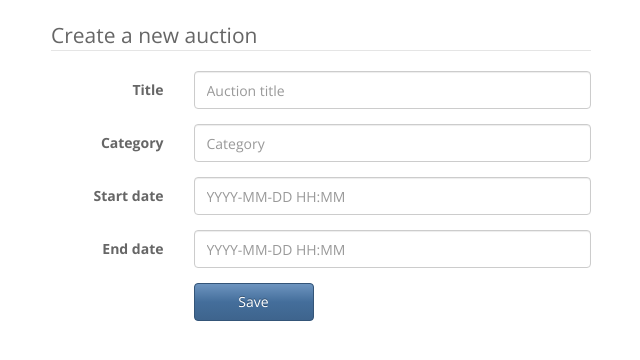
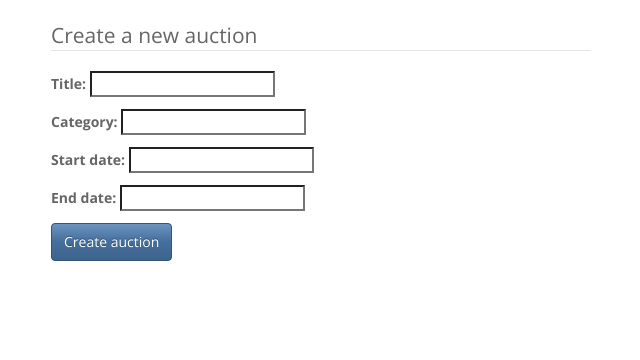
Before and after one commit to vkall/YAAS, a Django app: page /YAAS/create_auction/ in a window 1280 px wide. Shown: the part 52-412 px from the top of the page, without its empty margins (34-674 px from the left). Run offline with Django 3.2, Linux system fonts and the light colour scheme; a user stored in the database is signed in; parts of the project's set-up code (start-up, migrations or seed data) failed here and were passed over; some libraries are stand-ins or nearby versions.

Commit message:
Changed auction creation into django-form

```diff
--- a/YAAS_app/forms.py
+++ b/YAAS_app/forms.py
@@ -1,8 +1,15 @@
 from django import forms
+from django.contrib.auth.forms import UserCreationForm
 
-class UserRegistrationForm(forms.Form):
-    firstname = forms.CharField()
-    lastname = forms.CharField()
-    username = forms.CharField(max_length=30)
-    password = forms.CharField(widget=forms.PasswordInput)
-    email = forms.EmailField()
+
+class UserRegistrationForm(UserCreationForm):
+    first_name = forms.CharField(required=True)
+    last_name = forms.CharField(required=True)
+    email = forms.EmailField(required=True)
+
+
+class CreateAuctionForm(forms.Form):
+    title = forms.CharField(max_length=30)
+    category = forms.CharField(max_length=30)
+    start_date = forms.DateTimeField()
+    end_date = forms.DateTimeField()
--- a/YAAS_app/views.py
+++ b/YAAS_app/views.py
@@ -7,6 +7,7 @@ from YAAS_app.forms import *
 from django.contrib.auth.models import User
 from django.contrib.auth import authenticate, login, logout
 from django.contrib.auth.decorators import login_required
+#from django.contrib.auth.forms import UserCreationForm
 
 
 def home(request):
@@ -18,17 +19,21 @@ def home(request):
 
 @login_required
 def create_auction(request):
-    if request.method == "POST" and all(val in request.POST for val in ["name", "category", "startDate", "endDate"]):
-        auction = Auction()
-        auction.name = request.POST["name"]
-        auction.category = request.POST["category"]
-        auction.startDate = request.POST["startDate"]
-        auction.endDate = request.POST["endDate"]
-        auction.save()
-        return HttpResponseRedirect("/YAAS/")
+    if request.method == "POST":
+        form = CreateAuctionForm(request.POST)
+        if form.is_valid():
+            auction = Auction()
+            auction.name = form.cleaned_data["title"]
+            auction.category = form.cleaned_data["category"]
+            auction.startDate = form.cleaned_data["start_date"]
+            auction.endDate = form.cleaned_data["end_date"]
+            auction.save()
+            return HttpResponseRedirect("/YAAS/")
     else:
-        template = "create_auction.html"
-        return render_to_response(template, context_instance=RequestContext(request))
+        form = CreateAuctionForm()
+    template = "create_auction.html"
+    context = {"form": form}
+    return render_to_response(template, context, context_instance=RequestContext(request))
 
 
 def view_auction(request, id):
@@ -46,12 +51,7 @@ def register_user(request):
         form = UserRegistrationForm(request.POST)
         if form.is_valid():
             # Save user and redirect to front page
-            user = User.objects.create_user(username=form.cleaned_data["username"],
-                                            email=form.cleaned_data["email"],
-                                            password=form.cleaned_data["password"],
-                                            first_name=form.cleaned_data["firstname"],
-                                            last_name=form.cleaned_data["lastname"])
-            user.save()
+            form.save()
             return HttpResponseRedirect("/YAAS/")
     else:
         # Empty user form
--- a/templates/create_auction.html
+++ b/templates/create_auction.html
@@ -16,35 +16,8 @@
             {% csrf_token %}
             <fieldset>
                 <legend>Create a new auction</legend>
-                <div class="form-group">
-                    <label for="inputName" class="col-md-3 control-label">Title</label>
-                    <div class="col-md-9">
-                        <input type="text" class="form-control" id="inputName" name="name" placeholder="Auction title">
-                    </div>
-                </div>
-                <div class="form-group">
-                    <label for="inputCategory" class="col-md-3 control-label">Category</label>
-                    <div class="col-md-9">
-                        <input type="text" class="form-control" id="inputCategory" name="category" placeholder="Category">
-                    </div>
-                </div>
-                <div class="form-group">
-                    <label for="inputStart" class="col-md-3 control-label">Start date</label>
-                    <div class="col-md-9">
-                        <input type="text" class="form-control" id="inputStart" name="startDate" placeholder="YYYY-MM-DD HH:MM">
-                    </div>
-                </div>
-                <div class="form-group">
-                    <label for="inputEnd" class="col-md-3 control-label">End date</label>
-                    <div class="col-md-9">
-                        <input type="text" class="form-control" id="inputEnd" name="endDate" placeholder="YYYY-MM-DD HH:MM">
-                    </div>
-                </div>
-                <div class="form-group">
-                    <div class="col-md-9 col-md-offset-3">
-                        <input type="submit" class="btn btn-primary" style="width:120px;" value="Save">
-                    </div>
-                </div>
+                {{ form.as_p }}
+                <input type="submit" class="btn btn-primary" value="Create auction">
             </fieldset>
         </form>
     </div>
```
